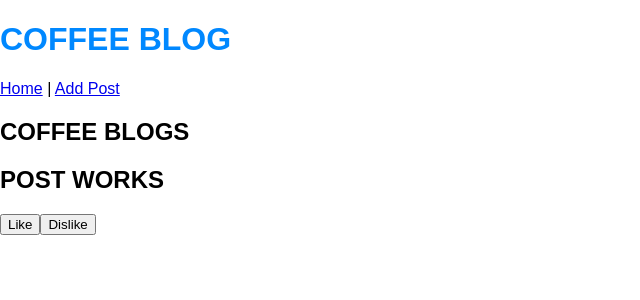
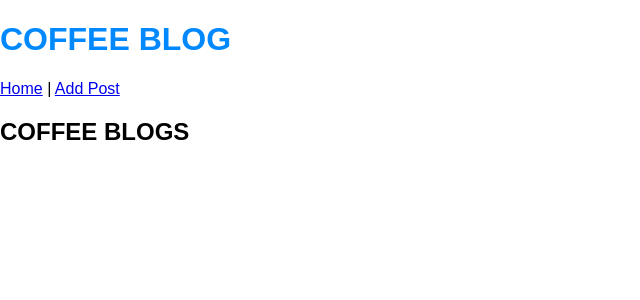
Before and after one commit to juliajessica/blog-forum, a React app: page / in a window 1280 px wide. Shown: the top 300 px of the page, without its empty margins (0-640 px from the left). Built offline with nearby package versions, Linux system fonts and the light colour scheme.

Commit message:
pass post data to post components

```diff
--- a/src/components/Post.jsx
+++ b/src/components/Post.jsx
@@ -1,13 +1,29 @@
 import React from 'react';
+import PropTypes from 'prop-types';
+// import Moment from 'moment';
 
-function Post() {
+function Post(props) {
   return (
     <div>
-      <h2>POST WORKS</h2>
-      <button type="button">Like</button>
-      <button type="button">Dislike</button>
+      <h1>{props.title}</h1>
+      <h3>{props.name}</h3>
+
+      <p>{props.post}</p>
+      <button type="button">Like {props.likes}</button>
+      <button type="button">Dislike {props.dislikes}</button>
     </div>
   );
 }
 
+Post.propTypes = {
+  name: PropTypes.string,
+  title: PropTypes.string,
+  post: PropTypes.string,
+
+  likes: PropTypes.number,
+  dislikes: PropTypes.number
+};
+
 export default Post;
+// timePosted: PropTypes.instanceOf(Moment)
+// <p>{props.timePosted}</p>,
--- a/src/components/PostForm.jsx
+++ b/src/components/PostForm.jsx
@@ -26,12 +26,10 @@ function PostForm(props) {
     };
     dispatch(action);
     // console.log(store.getState());
-
     _name.value = '';
     _title.value = '';
     _post.value = '';
   }
-
 
   return (
     <div>
--- a/src/components/PostList.jsx
+++ b/src/components/PostList.jsx
@@ -8,12 +8,24 @@ function PostList(props) {
   return (
     <div>
       <h2>COFFEE BLOGS</h2>
-      <Post/>
+      {Object.keys(props.masterPostList).map(function(postId) {
+        let post = props.masterPostList[postId];
+        return <Post
+          name={post.name}
+          title={post.title}
+          post={post.post}
+          timePosted={post.timePosted}
+          likes={post.likes}
+          dislikes={post.dislikes}
+          key={postId}
+        />;
+      })}
+
     </div>
   );
 }
 
-PostList.propsTypes = {
+PostList.propTypes = {
   masterPostList: PropTypes.object
 };
 
```
